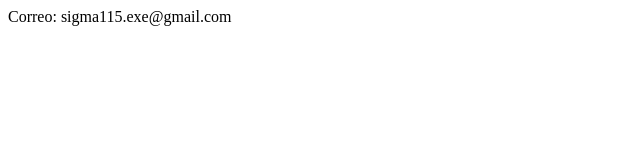
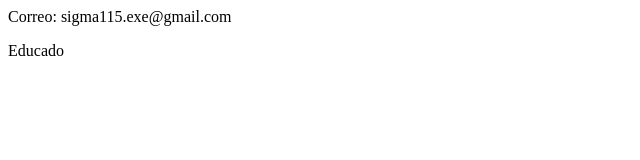
Before and after one commit to WnVP115/sistema-de-registro, a plain HTML site: page contacto.html in a window 1280 px wide. Shown: the full height of the page, 0-640 px from the left. Drawn offline with Linux system fonts and the light colour scheme.

Commit message:
Actualiza el contacto

```diff
--- a/contacto.html
+++ b/contacto.html
@@ -7,5 +7,6 @@
 </head>
 <body>
     <hi>Correo: sigma115.exe@gmail.com</hi>
+        <p>Educado</p>
 </body>
 </html>
```
